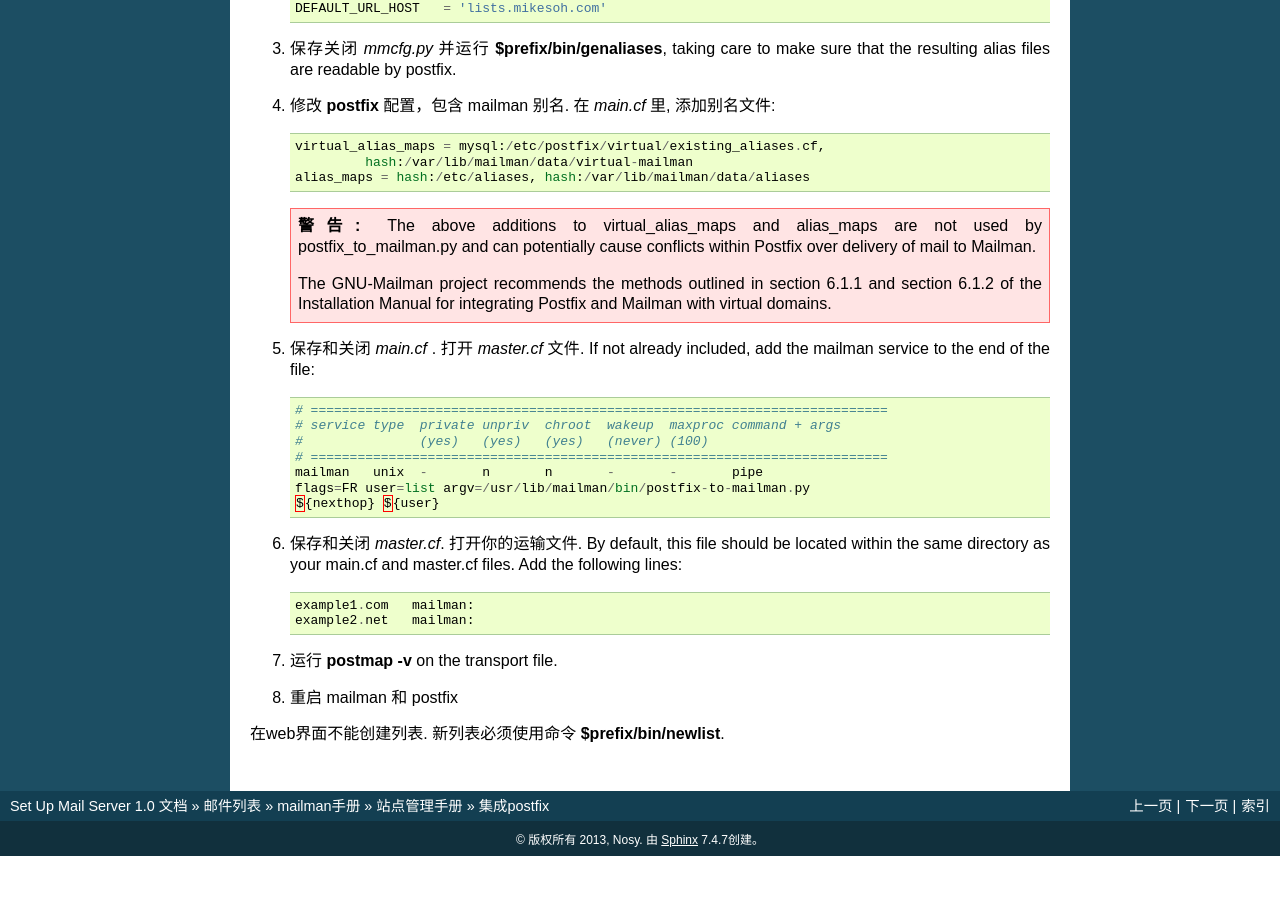
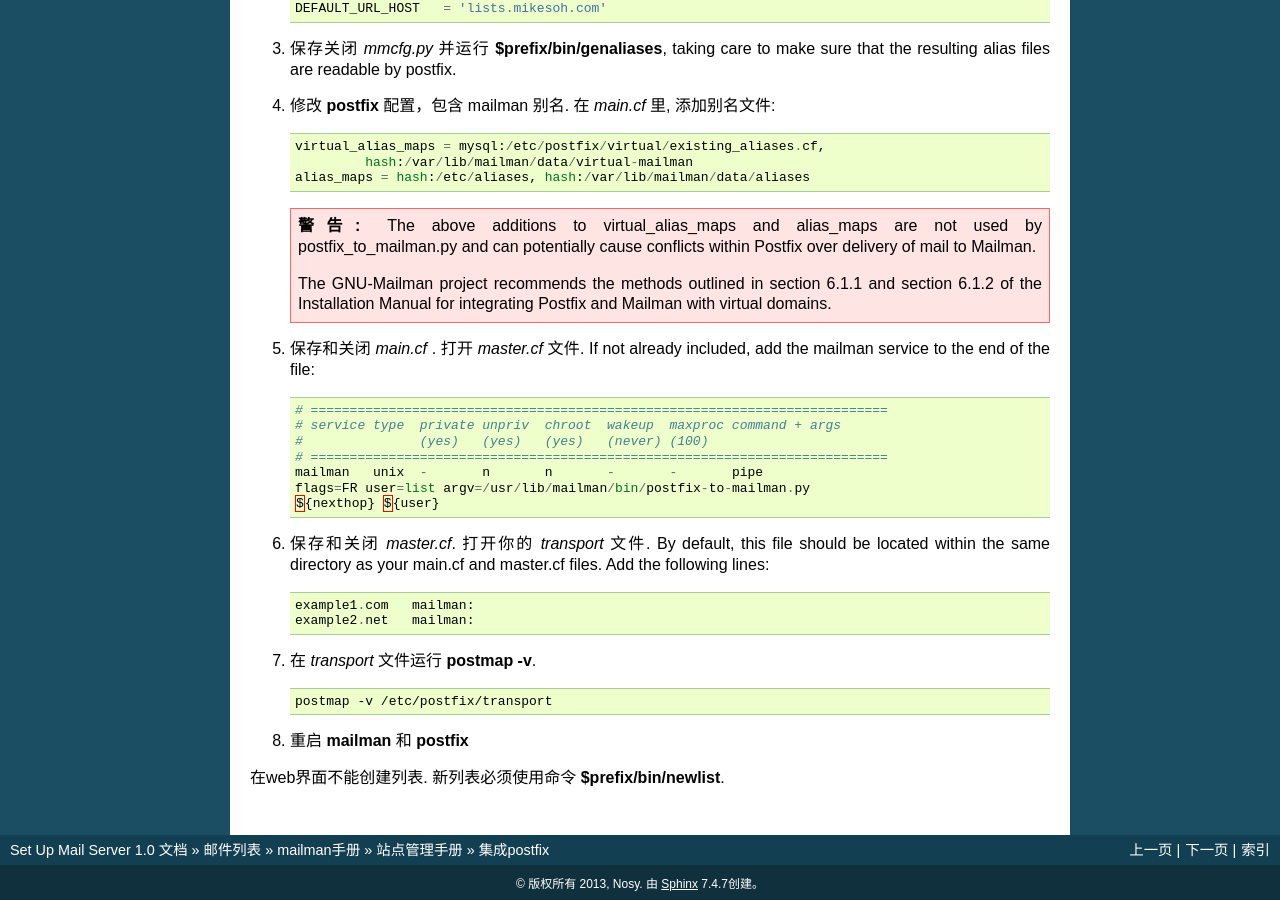
Before and after one commit to wdk-docs/create-mail-server-doc, a Sphinx documentation site: the page built from source/list/mailman/postfix.rst, in a window 1280 px wide and 900 px high, scrolled down 1096 px. Built offline with Sphinx 7.4.7, drawn with Linux system fonts in a browser that asks for light colours; before the commit the page ends 1952 px from its top, so only the background shows below that.

Commit message:
mailman postfix

```diff
--- a/source/list/mailman/postfix.rst
+++ b/source/list/mailman/postfix.rst
@@ -79,15 +79,19 @@ Let's assume you have several domains (in this case example1.com and example2.ne
       flags=FR user=list argv=/usr/lib/mailman/bin/postfix-to-mailman.py
       ${nexthop} ${user}
 
-#. 保存和关闭 *master.cf*. 打开你的运输文件. By default, this file should be located within the same directory as your main.cf and master.cf files. Add the following lines:
+#. 保存和关闭 *master.cf*. 打开你的 *transport* 文件. By default, this file should be located within the same directory as your main.cf and master.cf files. Add the following lines:
 
    .. code-block:: python
 
       example1.com   mailman:
       example2.net   mailman:
 
-#. 运行 **postmap -v** on the transport file.
+#. 在 *transport* 文件运行 **postmap -v**.
 
-#. 重启 mailman 和 postfix
+   .. code-block:: sh
+
+      postmap -v /etc/postfix/transport
+
+#. 重启 **mailman** 和 **postfix**
 
 在web界面不能创建列表. 新列表必须使用命令 **$prefix/bin/newlist**.
```
